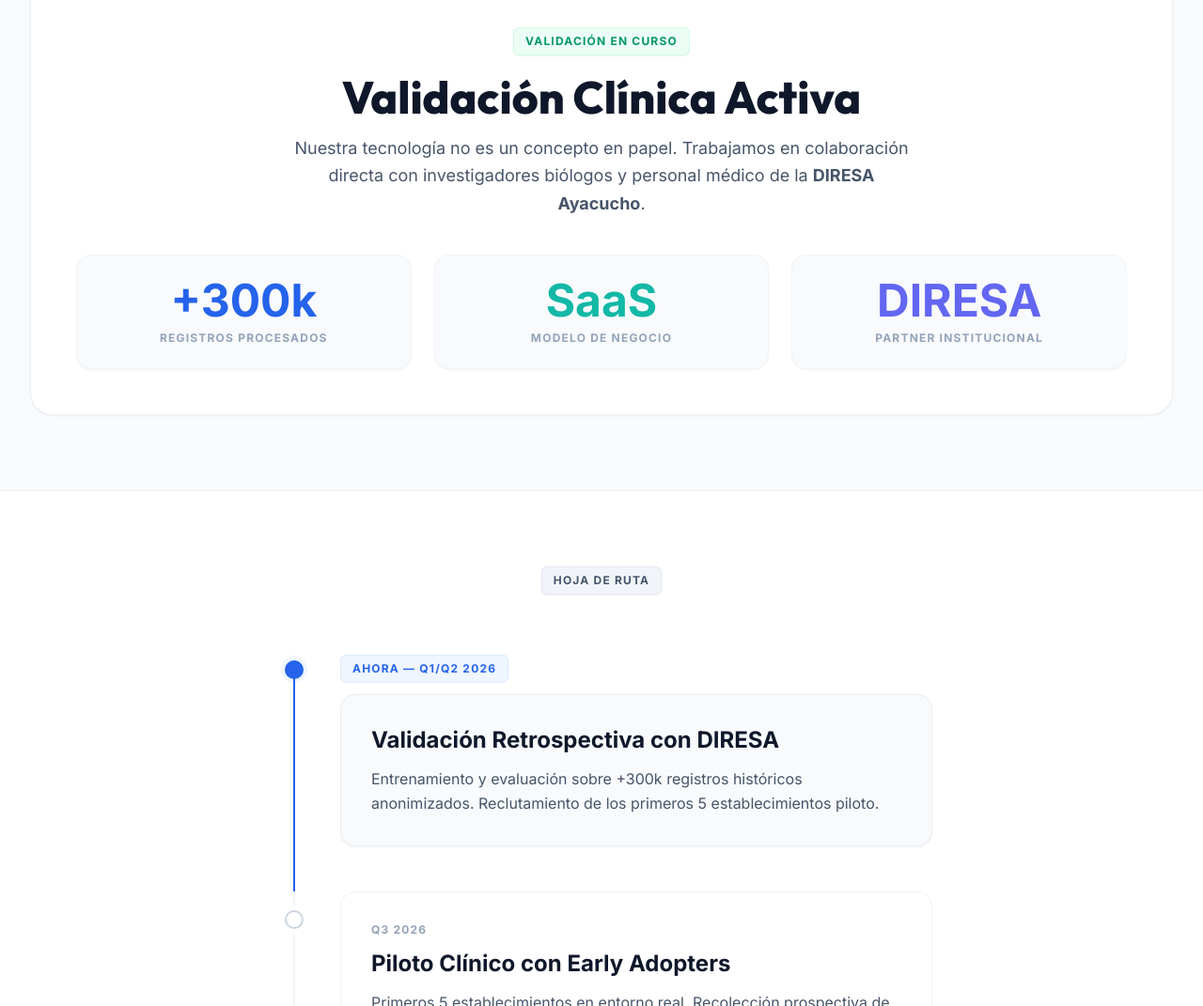
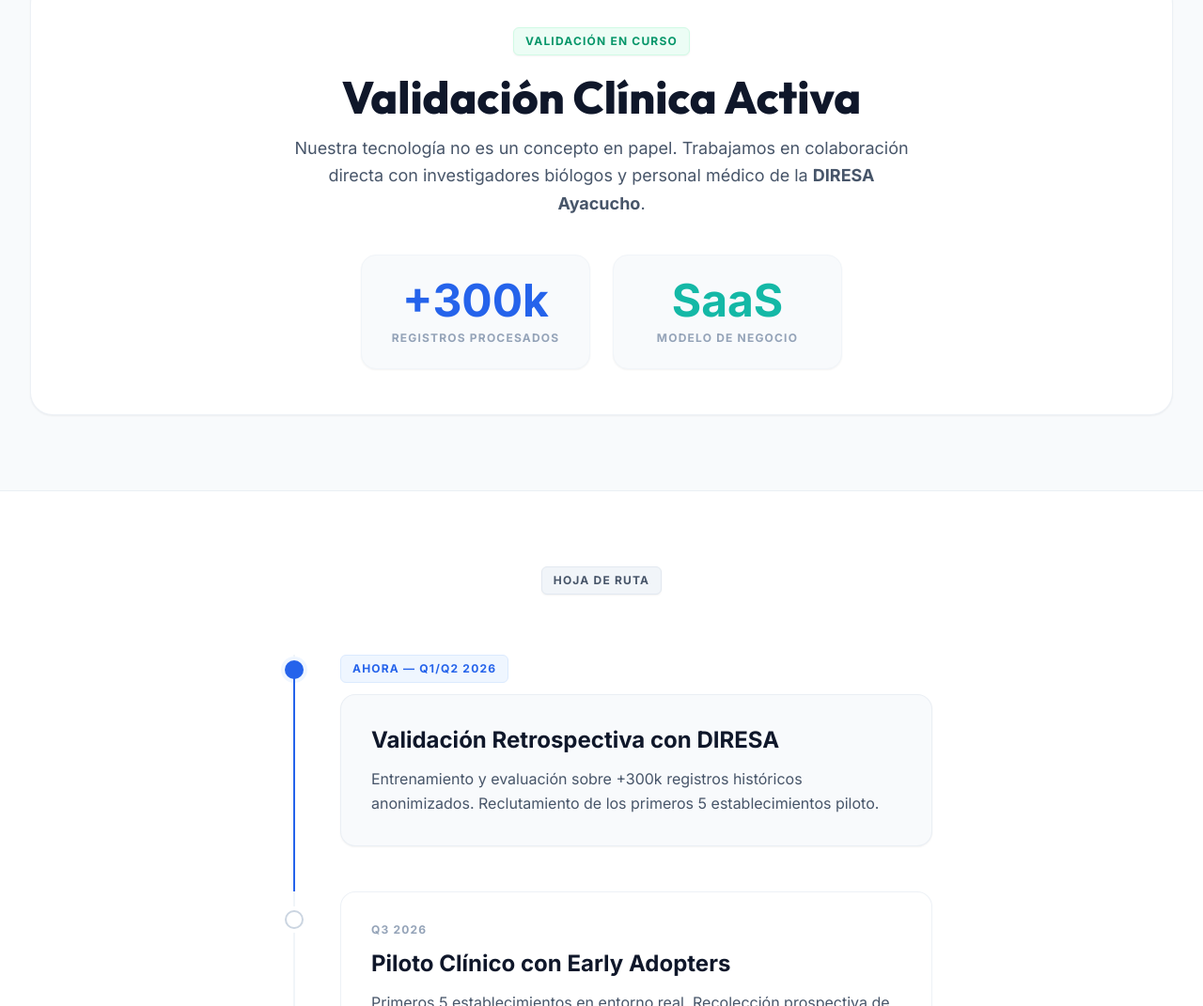
Before and after one commit to Boss-one/LIRYAL-AI, a plain HTML site: page index.html in a window 1280 px wide. Shown: the part 2780-3851 px from the top of the page at 94% size. Drawn offline with nearby package versions, Linux system fonts and the light colour scheme.

Commit message:
Elimina tarjeta DIRESA del grid de stats

```diff
--- a/index.html
+++ b/index.html
@@ -370,7 +370,7 @@
                     </p>
                 </div>
 
-                <div class="grid grid-cols-1 sm:grid-cols-3 gap-6 mt-8">
+                <div class="grid grid-cols-1 sm:grid-cols-2 gap-6 mt-8 max-w-lg mx-auto">
                     <div class="bg-[#F8FAFC] rounded-2xl p-6 text-center border border-slate-100 shadow-sm hover:shadow-md transition-shadow">
                         <p class="text-4xl lg:text-5xl font-black text-blue-600 mb-2">+300k</p>
                         <p class="text-xs font-bold text-slate-400 uppercase tracking-widest">Registros Procesados</p>
@@ -379,10 +379,7 @@
                         <p class="text-4xl lg:text-5xl font-black text-teal-500 mb-2">SaaS</p>
                         <p class="text-xs font-bold text-slate-400 uppercase tracking-widest">Modelo de Negocio</p>
                     </div>
-                    <div class="bg-[#F8FAFC] rounded-2xl p-6 text-center border border-slate-100 shadow-sm hover:shadow-md transition-shadow">
-                        <p class="text-4xl lg:text-5xl font-black text-indigo-500 mb-2">DIRESA</p>
-                        <p class="text-xs font-bold text-slate-400 uppercase tracking-widest">Partner Institucional</p>
-                    </div>
+
                 </div>
             </div>
         </div>
```
